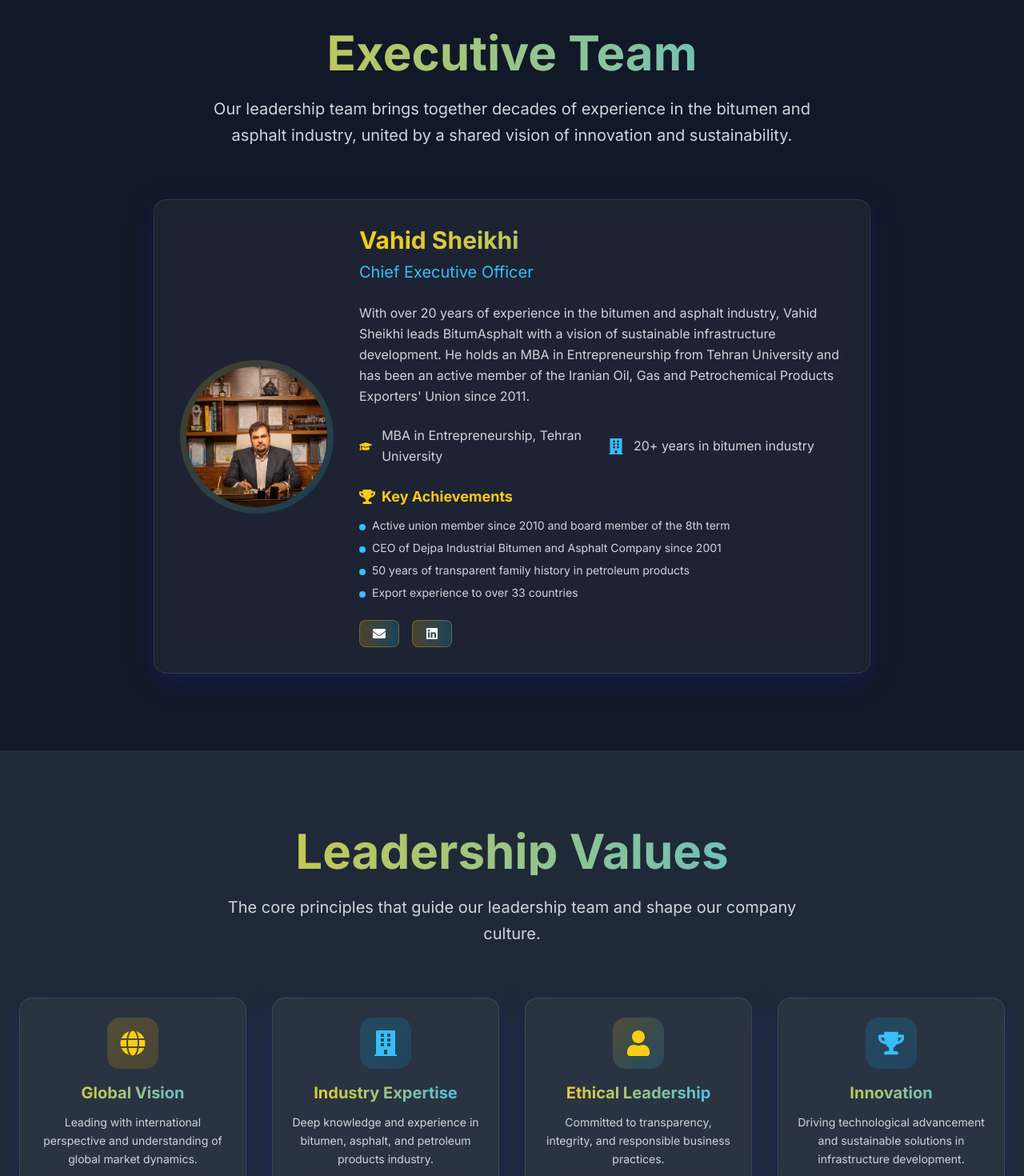
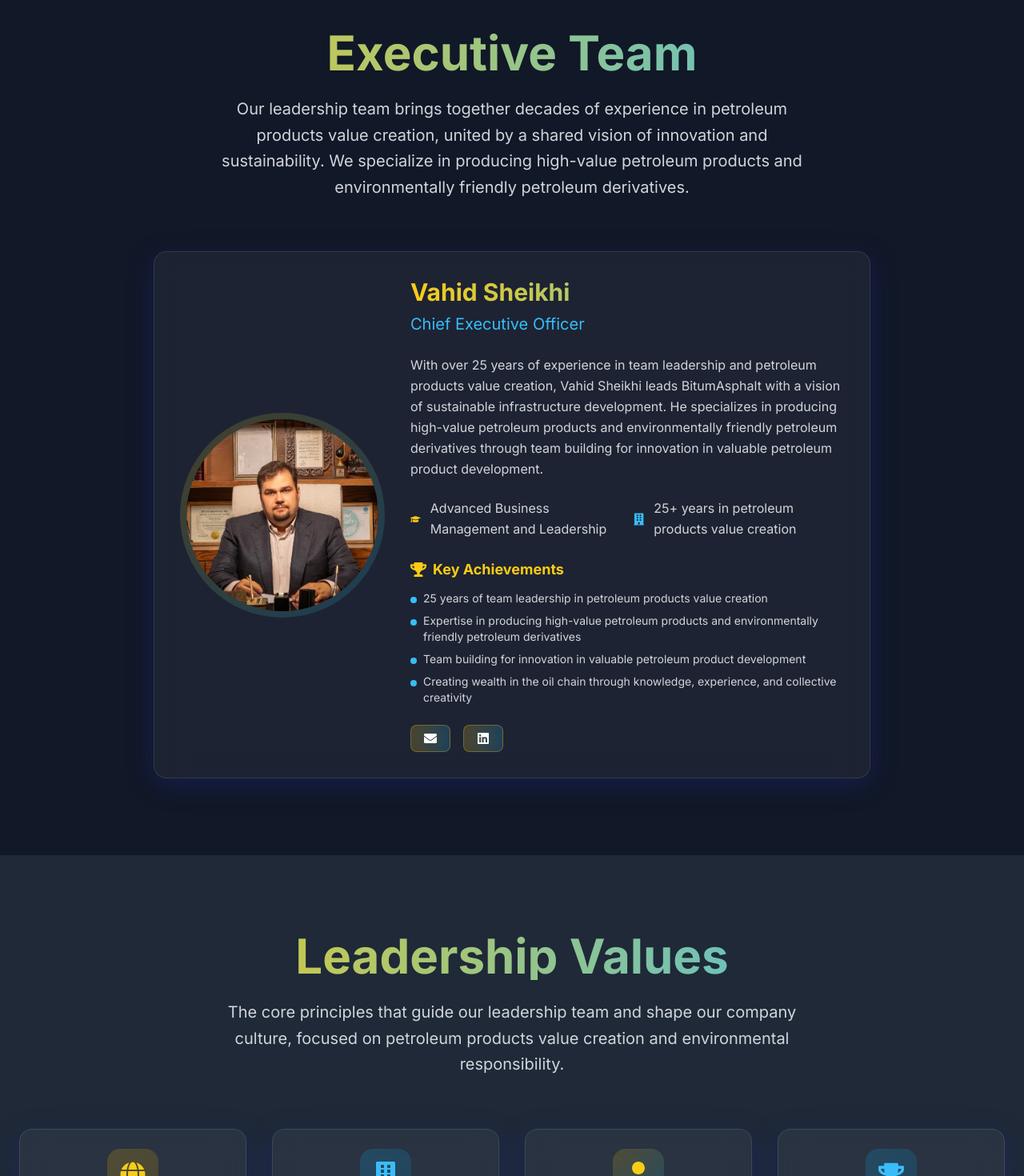
Before and after one commit to dejpa/bitumpro, a Next.js app: page /en/about-us/leadership in a window 1280 px wide. Shown: the part 700-2170 px from the top of the page at 80% size. Built offline with nearby package versions, Linux system fonts and the light colour scheme.

Commit message:
update contents and CEO's profile image

```diff
--- a/src/app/[local]/about-us/leadership/page.tsx
+++ b/src/app/[local]/about-us/leadership/page.tsx
@@ -19,24 +19,24 @@
       position: "Chief Executive Officer",
       positionFr: "Directeur Général",
       image: "/vahid-sheikhi.jpeg",
-      bio: "With over 20 years of experience in the bitumen and asphalt industry, Vahid Sheikhi leads BitumAsphalt with a vision of sustainable infrastructure development. He holds an MBA in Entrepreneurship from Tehran University and has been an active member of the Iranian Oil, Gas and Petrochemical Products Exporters' Union since 2011.",
-      bioFr: "Avec plus de 20 ans d'expérience dans l'industrie du bitume et de l'asphalte, Vahid Sheikhi dirige BitumAsphalt avec une vision de développement d'infrastructure durable. Il détient un MBA en Entrepreneuriat de l'Université de Téhéran et est membre actif de l'Union des Exportateurs de Produits Pétroliers, Gaziers et Pétrochimiques d'Iran depuis 2011.",
+      bio: "With over 25 years of experience in team leadership and petroleum products value creation, Vahid Sheikhi leads BitumAsphalt with a vision of sustainable infrastructure development. He specializes in producing high-value petroleum products and environmentally friendly petroleum derivatives through team building for innovation in valuable petroleum product development.",
+      bioFr: "Avec plus de 25 ans d'expérience en leadership d'équipe et création de valeur des produits pétroliers, Vahid Sheikhi dirige BitumAsphalt avec une vision de développement d'infrastructure durable. Il se spécialise dans la production de produits pétroliers à haute valeur et de dérivés pétroliers respectueux de l'environnement grâce à la construction d'équipe pour l'innovation dans le développement de produits pétroliers précieux.",
       achievements: [
-        "Active union member since 2010 and board member of the 8th term",
-        "CEO of Dejpa Industrial Bitumen and Asphalt Company since 2001",
-        "50 years of transparent family history in petroleum products",
-        "Export experience to over 33 countries"
+        "25 years of team leadership in petroleum products value creation",
+        "Expertise in producing high-value petroleum products and environmentally friendly petroleum derivatives",
+        "Team building for innovation in valuable petroleum product development",
+        "Creating wealth in the oil chain through knowledge, experience, and collective creativity"
       ],
       achievementsFr: [
-        "Membre actif de l'union depuis 2010 et membre du conseil d'administration du 8ème mandat",
-        "PDG de la Société de Bitume Industriel et d'Asphalte Dejpa depuis 2001",
-        "50 ans d'historique familial transparent dans les produits pétroliers",
-        "Expérience d'exportation vers plus de 33 pays"
+        "25 ans de leadership d'équipe dans la création de valeur des produits pétroliers",
+        "Expertise dans la production de produits pétroliers à haute valeur et de dérivés pétroliers respectueux de l'environnement",
+        "Construction d'équipe pour l'innovation dans le développement de produits pétroliers précieux",
+        "Création de richesse dans la chaîne pétrolière grâce à la connaissance, l'expérience et la créativité collective"
       ],
-      education: "MBA in Entrepreneurship, Tehran University",
-      educationFr: "MBA en Entrepreneuriat, Université de Téhéran",
-      experience: "20+ years in bitumen industry",
-      experienceFr: "20+ ans dans l'industrie du bitume"
+      education: "Advanced Business Management and Leadership",
+      educationFr: "Gestion d'Entreprise Avancée et Leadership",
+      experience: "25+ years in petroleum products value creation",
+      experienceFr: "25+ ans dans la création de valeur des produits pétroliers"
     }
   ];
 
@@ -99,7 +99,7 @@
                 <div className="flex flex-col lg:flex-row gap-8 items-center">
                   {/* Profile Image */}
                   <div className="flex-shrink-0">
-                    <div className="w-48 h-48 rounded-full bg-gradient-to-br from-primary-500/20 to-accent-500/20 p-2 group-hover:scale-105 transition-transform duration-300">
+                    <div className="w-64 h-64 rounded-full bg-gradient-to-br from-primary-500/20 to-accent-500/20 p-2 group-hover:scale-105 transition-transform duration-300">
                       <div className="w-full h-full rounded-full overflow-hidden">
                         <img
                           src={leader.image}
--- a/src/app/[local]/page.tsx
+++ b/src/app/[local]/page.tsx
@@ -247,7 +247,7 @@
               Chief Executive Officer
             </p>
             <p className="text-gray-300 leading-relaxed mb-6">
-              With over 20 years of experience in the bitumen and asphalt industry, Vahid Sheikhi leads BitumAsphalt with a vision of sustainable infrastructure development. He holds an MBA in Entrepreneurship from Tehran University and has been an active member of the Iranian Oil, Gas and Petrochemical Products Exporters' Union since 2011.
+              With over 25 years of experience in team leadership and petroleum products value creation, Vahid Sheikhi leads BitumAsphalt with a vision of sustainable infrastructure development. He specializes in producing high-value petroleum products and environmentally friendly petroleum derivatives through team building for innovation in valuable petroleum product development.
             </p>
             <div className="flex flex-col sm:flex-row gap-4 justify-center lg:justify-start">
               <Link
--- a/src/locales/english/aboutUs.json
+++ b/src/locales/english/aboutUs.json
@@ -18,7 +18,7 @@
   "history": "Our Journey",
   "historyDescription": "We are expanding in global markets through innovation and ethical principles in the supply and production of bitumen and asphalt.",
 
-  "aboutUsDescription": "BitumAsphalt is a trading group specializing in the supply and production of high-quality bitumen and asphalt for construction, infrastructure, and land restoration projects. We are committed to delivering advanced, sustainable, and efficient products that enhance the durability and performance of infrastructures. With a broad supply and production network and strategic partnerships, our products are designed according to global standards to meet the needs of construction and environmental projects. Our focus on quality, innovation, and timely delivery ensures that customers worldwide can execute their projects with confidence. At BitumAsphalt, we are dedicated to developing sustainable solutions for soil stabilization, erosion control, and building resilient infrastructures. With a customer-oriented approach and advanced bituminous and petroleum derivatives, we help global industries overcome modern infrastructure challenges with effective and environmentally friendly solutions.",
+  "aboutUsDescription": "BitumAsphalt is a trading group specializing in the supply and production of high-quality bitumen and asphalt for construction, infrastructure, and land restoration projects. With 25 years of team leadership experience in petroleum products value creation, we focus on producing high-value petroleum products and environmentally friendly petroleum derivatives. Through team building for innovation in valuable petroleum product development, we create wealth in the oil chain through knowledge, experience, and collective creativity. We are committed to delivering advanced, sustainable, and efficient products that enhance the durability and performance of infrastructures. With a broad supply and production network and strategic partnerships, our products are designed according to global standards to meet the needs of construction and environmental projects. Our focus on quality, innovation, and timely delivery ensures that customers worldwide can execute their projects with confidence.",
 
   "readyToRestore": "Ready to Build a More Sustainable Future?",
   "readyToRestoreDescription": "Partner with us for innovative bitumen solutions. Contact us today!"
--- a/src/locales/english/leadership.json
+++ b/src/locales/english/leadership.json
@@ -1,30 +1,44 @@
 {
   "heroTitle": "Leadership Team",
-  "heroDescription": "Meet the visionary leaders driving BitumAsphalt's mission of sustainable infrastructure development and global excellence.",
+  "heroDescription": "Meet our visionary leaders with 25 years of experience in team leadership and value creation in petroleum products, driving BitumAsphalt's mission of sustainable infrastructure development and global excellence.",
   "meetOurTeam": "Meet Our Team",
 
   "executiveTeam": "Executive Team",
-  "executiveTeamDescription": "Our leadership team brings together decades of experience in the bitumen and asphalt industry, united by a shared vision of innovation and sustainability.",
+  "executiveTeamDescription": "Our leadership team brings together decades of experience in petroleum products value creation, united by a shared vision of innovation and sustainability. We specialize in producing high-value petroleum products and environmentally friendly petroleum derivatives.",
+
+  "ceoProfile": "CEO Profile",
+  "ceoDescription": "25 years of team leadership in petroleum products value creation, specializing in producing high-value petroleum products and environmentally friendly petroleum derivatives through team building for innovation in valuable petroleum product development.",
 
   "keyAchievements": "Key Achievements",
+  "achievement1": "25 Years of Team Leadership",
+  "achievement1Description": "Leading teams in petroleum products value creation with a focus on producing high-value petroleum products and environmentally friendly petroleum derivatives.",
+
+  "achievement2": "Innovation in Petroleum Products",
+  "achievement2Description": "Team building for innovation in valuable petroleum product development, creating wealth in the oil chain through knowledge, experience, and collective creativity.",
+
+  "achievement3": "Environmental Excellence",
+  "achievement3Description": "Producing environmentally friendly petroleum derivatives while maintaining high-value petroleum product standards.",
 
   "leadershipValues": "Leadership Values",
-  "leadershipValuesDescription": "The core principles that guide our leadership team and shape our company culture.",
+  "leadershipValuesDescription": "The core principles that guide our leadership team and shape our company culture, focused on petroleum products value creation and environmental responsibility.",
 
   "globalVision": "Global Vision",
-  "globalVisionDescription": "Leading with international perspective and understanding of global market dynamics.",
+  "globalVisionDescription": "Leading with international perspective in petroleum products value creation and understanding of global market dynamics for high-value petroleum products.",
 
   "industryExpertise": "Industry Expertise",
-  "industryExpertiseDescription": "Deep knowledge and experience in bitumen, asphalt, and petroleum products industry.",
+  "industryExpertiseDescription": "Deep knowledge and experience in producing high-value petroleum products, environmentally friendly petroleum derivatives, and team building for innovation in valuable petroleum product development.",
 
   "ethicalLeadership": "Ethical Leadership",
-  "ethicalLeadershipDescription": "Committed to transparency, integrity, and responsible business practices.",
+  "ethicalLeadershipDescription": "Committed to transparency, integrity, and responsible business practices in petroleum products value creation and wealth creation in the oil chain.",
 
   "innovation": "Innovation",
-  "innovationDescription": "Driving technological advancement and sustainable solutions in infrastructure development.",
+  "innovationDescription": "Driving technological advancement in petroleum products value creation, team building for innovation in valuable petroleum product development, and sustainable solutions in infrastructure development.",
+
+  "wealthCreation": "Wealth Creation in Oil Chain",
+  "wealthCreationDescription": "Creating wealth in the oil chain through knowledge, experience, and collective creativity, focusing on high-value petroleum products and environmentally friendly petroleum derivatives.",
 
   "joinOurVision": "Join Our Vision",
-  "joinOurVisionDescription": "Partner with our leadership team to build the future of sustainable infrastructure together.",
+  "joinOurVisionDescription": "Partner with our leadership team to build the future of sustainable infrastructure and petroleum products value creation together.",
 
   "contactLeadership": "Contact Leadership",
   "learnMoreAboutUs": "Learn More About Us"
--- a/src/locales/france/aboutUs.json
+++ b/src/locales/france/aboutUs.json
@@ -18,7 +18,7 @@
   "history": "Notre parcours",
   "historyDescription": "Nous nous développons sur les marchés mondiaux grâce à l'innovation et aux principes éthiques dans l'approvisionnement et la production de bitume et d'asphalte.",
 
-  "aboutUsDescription": "BitumAsphalt est un groupe commercial spécialisé dans l'approvisionnement et la production de bitume et d'asphalte de haute qualité pour les projets de construction, d'infrastructure et de restauration des terres. Nous nous engageons à fournir des produits avancés, durables et efficaces qui améliorent la durabilité et la performance des infrastructures. En tirant parti d'un vaste réseau d'approvisionnement et de production ainsi que de partenariats stratégiques, nos produits sont conçus conformément aux normes mondiales pour répondre aux besoins des projets de construction et environnementaux. Notre attention portée à la qualité, à l'innovation et à la livraison ponctuelle permet aux clients du monde entier de réaliser leurs projets en toute confiance. Chez BitumAsphalt, nous nous engageons à développer des solutions durables pour la stabilisation des sols, le contrôle de l'érosion et la construction d'infrastructures résistantes. Avec une approche centrée sur le client et l'utilisation de matériaux bitumineux et de dérivés pétroliers avancés, nous aidons les industries mondiales à relever les défis modernes des infrastructures grâce à des solutions efficaces et respectueuses de l'environnement.",
+  "aboutUsDescription": "BitumAsphalt est un groupe commercial spécialisé dans l'approvisionnement et la production de bitume et d'asphalte de haute qualité pour les projets de construction, d'infrastructure et de restauration des terres. Avec 25 ans d'expérience en leadership d'équipe dans la création de valeur des produits pétroliers, nous nous concentrons sur la production de produits pétroliers à haute valeur et de dérivés pétroliers respectueux de l'environnement. Grâce à la construction d'équipe pour l'innovation dans le développement de produits pétroliers précieux, nous créons de la richesse dans la chaîne pétrolière grâce à la connaissance, l'expérience et la créativité collective. Nous nous engageons à fournir des produits avancés, durables et efficaces qui améliorent la durabilité et la performance des infrastructures. En tirant parti d'un vaste réseau d'approvisionnement et de production ainsi que de partenariats stratégiques, nos produits sont conçus conformément aux normes mondiales pour répondre aux besoins des projets de construction et environnementaux. Notre attention portée à la qualité, à l'innovation et à la livraison ponctuelle permet aux clients du monde entier de réaliser leurs projets en toute confiance.",
 
   "readyToRestore": "Prêt à construire un avenir plus durable ?",
   "readyToRestoreDescription": "Associez-vous à nous pour des solutions de bitume innovantes. Contactez-nous dès aujourd’hui !"
```
Also changed, not shown: src/locales/english/home.json (+4 -4 lines), src/locales/france/home.json (+4 -4 lines), src/locales/france/leadership.json (+22 -8 lines), public/vahid-sheikhi.jpeg.
